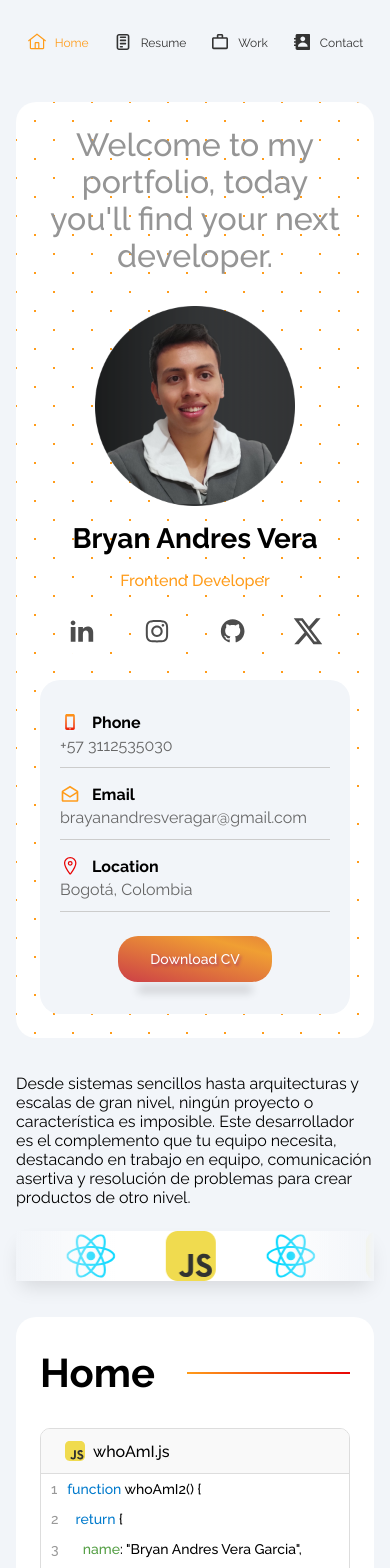
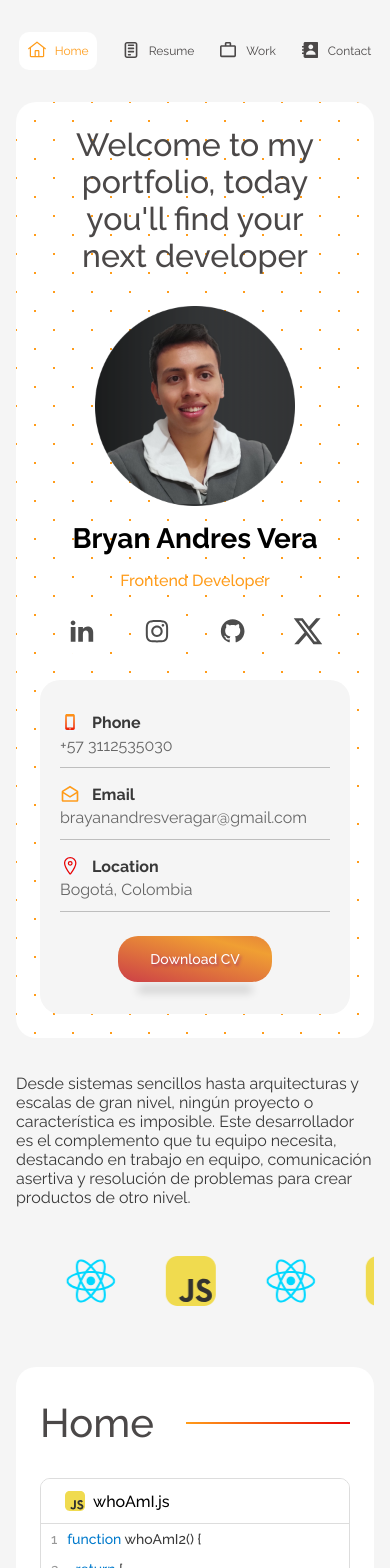
Before and after one commit to isbryanvera/portfolio, a React (Vite) app: page / in a window 390 px wide. Shown: the top 1568 px of the page. Built offline with nearby package versions, Linux system fonts and the light colour scheme; no server answers.

Commit message:
:art: Change the main style

```diff
--- a/src/components/Button/Button.css
+++ b/src/components/Button/Button.css
@@ -11,7 +11,7 @@
     text-shadow: 2px 2px 3px rgb(136 0 136 / 50%);
     background: linear-gradient(15deg, #cc3f47, #de6f3d, #f09f33, #de6f3d, #cc3f47, #aa2068) no-repeat;
     background-size: 300%;
-    color: #fff;
+    color: var(--white);
     border: none;
     background-position: left center;
     box-shadow: 0 30px 10px -20px rgba(0,0,0,.2);
@@ -29,6 +29,6 @@
     &:hover{
         /*background: linear-gradient(to right, #FF9C1A, #E80505);*/
         background: linear-gradient(15deg, #cc3f47, #de6f3d, #f09f33, #de6f3d, #cc3f47, #aa2068) no-repeat;
-        color: #ffffff;
+        color: var(--white);
     }
 }
--- a/src/components/DataRow/DataRow.css
+++ b/src/components/DataRow/DataRow.css
@@ -3,7 +3,7 @@
     display: flex;
     align-items: center;
     padding-block-end: 12px;
-    border-bottom: 1px solid #ccc;
+    border-bottom: 1px solid var(--grey-dark);
     gap: 16px;
   }
 
@@ -16,11 +16,13 @@
   }
 
   .data__frame-icon {
+    background-color: inherit;
     width: 20px;
     height: 20px;
   }
 
   .data__frame-icon img {
+    background-color: inherit;
     width: 100%;
     height: 100%;
   }
--- a/src/components/Header/Header.css
+++ b/src/components/Header/Header.css
@@ -2,7 +2,7 @@
     width: 100%;
     max-width: 1240px;
     padding-block: 16px;
-    background-color: #F2F5F9;
+    background-color:var(--grey-light);
 
     @media screen and (max-width: 1014px) {
         position: sticky;
--- a/src/components/ProjectCard/ProjectCard.css
+++ b/src/components/ProjectCard/ProjectCard.css
@@ -4,7 +4,7 @@
     background: transparent;
     border-radius: 10px;
     box-shadow: 0px 8px 28px -9px rgba(0,0,0,0.45);
-    color: #fff;
+    color: var(--white);
     cursor: pointer;
     overflow: hidden;
     background: linear-gradient(744deg,#af40ff,#5b42f3 60%,#00ddeb);
--- a/src/components/Slider/Slider.css
+++ b/src/components/Slider/Slider.css
@@ -21,15 +21,9 @@
 }
 
 .slider {
-<<<<<<< HEAD
-  background-color: #F2F5F9;
+  background-color : inherit;
   width: 100%;
   /* box-shadow: 0 10px 20px -5px rgba(0, 0, 0, .125); */
-=======
-  width: 100%;
-  background: white;
-  box-shadow: 0 10px 20px -5px rgba(0, 0, 0, .125);
->>>>>>> 9f524498961032d650afc3943bd94baa5ebbcd32
   height: 100px;
   margin: auto;
   overflow: hidden;
@@ -63,7 +57,7 @@
 }
 
 .slider::before, .slider::after {
-  background: linear-gradient(to right, #F2F5F9 0%, rgba(255, 255, 255, 0) 100%);
+  background: linear-gradient(to right, inherit 0%, rgba(255, 255, 255, 0) 100%);
   content: "";
   height: 100px;
   position: absolute;
--- a/src/components/SocialMedia/SocialMedia.css
+++ b/src/components/SocialMedia/SocialMedia.css
@@ -48,7 +48,7 @@ icon-content::after {
     bottom: -30px;
     left: 50%;
     transform: translateX(-50%);
-    color: #fff;
+    color: var(--white);
     padding: 6px 10px;
     border-radius: 5px;
     opacity: 0;
--- a/src/components/Tab/Tab.css
+++ b/src/components/Tab/Tab.css
@@ -6,7 +6,7 @@
     aspect-ratio: 1/1;
     width: 40px;
     text-align: center;
-    background-color: #ffffff;
+    background-color: var( --grey-dark );
     border-radius: 20px;
     padding: 20px;
     cursor: pointer;
@@ -24,6 +24,7 @@
   .tab__text.tab__text--selected,.tab__icon.tab__text--selected svg{
     color: white;
 
+
     @media screen and (max-width: 1015px) {
       color: #FF9C1A
     }
@@ -33,16 +34,26 @@
     background: linear-gradient(to right, #FF9C1A, #E80505);
 
     @media screen and (max-width: 1015px) {
-      background: transparent;
+      background: var(--white);
+      padding: 8px;
+      border-radius: 10px;
     }
   }
   .tab__icon svg {
-    color: #333;
+    color: var(--grey-light);
     width: 20px;
     height: 20px;
+
+    @media screen and (max-width: 1015px) {
+      color: var(--grey-variety);
+    }
   }
 
   .tab__text {
     font-size: 1.2rem;
-    color: #333;
+    color: var(--grey-light);
+
+    @media screen and (max-width: 1015px) {
+      color: var(--grey-variety);
+    }
   }
--- a/src/pages/Home/Home.css
+++ b/src/pages/Home/Home.css
@@ -6,7 +6,7 @@
     animation: fadeIn 1s ease-in-out;
   }
   .accordion-item {
-    background-color: #f9f9f9;
+    background-color: var(--white);
     padding: 12px 24px;
     cursor: pointer;
     border-bottom: solid 1px #ddd;
@@ -17,6 +17,7 @@
     overflow: hidden;
     transition: max-height 0.3s ease-out;
     counter-reset: line-numbering 0;
+    background-color: var(--white);
 
     & p{
       line-height: 30px;
--- a/src/pages/Page/Page.css
+++ b/src/pages/Page/Page.css
@@ -1,6 +1,6 @@
 .page{
     flex-grow: 1;
-    background-color: #fff;
+    background-color: var(--white);
     padding: 32px 24px;
     border-radius: 20px;
     display: flex;
@@ -39,7 +39,8 @@
 
     h2{
         font-size: 40px;
-        font-weight: '500';
+        font-weight: 500;
+        color: var(--grey-variety);
     }
 
     hr {
--- a/src/pages/Summary/Summary.jsx
+++ b/src/pages/Summary/Summary.jsx
@@ -23,7 +23,10 @@ const data = [
 function Summary() {
   return (
     <section className="summary">
-        <p className="summary__hook">Welcome to my portfolio, today you&apos;ll find your next developer.</p>
+        <div>
+            <p className="summary__hook">Welcome to my portfolio, today you&apos;ll find your</p>
+            <p className="summary__hook type-writing">next developer</p>
+        </div>
         <div className="summary__info">
             <div className="sumary__general-info">
                 <figure className="frame-profile">
--- a/src/pages/Summary/summany.css
+++ b/src/pages/Summary/summany.css
@@ -7,8 +7,7 @@
     align-items: center;
     padding: 114px 24px 24px;
     border-radius: 20px;
-    background-color: #fff;
-    background-image:  radial-gradient(#FF9C1A 0.9500000000000001px, transparent 0.9500000000000001px), radial-gradient(#FF9C1A 0.9500000000000001px, #fff 0.9500000000000001px);
+    background-image:  radial-gradient(#FF9C1A 0.9500000000000001px, transparent 0.9500000000000001px), radial-gradient(#FF9C1A 0.9500000000000001px, var(--white) 0.9500000000000001px);
     background-size: 38px 38px;
     background-position: 0 0,19px 19px;
 
@@ -33,7 +32,7 @@
     display: none;
     font-size: 32px;
     font-weight: 500;
-    color: var(--grey-dark);
+    color: var(--grey-variety);
     @media screen and (max-width: 1015px) {
         display: block;
      }
@@ -93,7 +92,7 @@
     flex-direction: column;
     gap: 24px;
     align-items: center;
-    background-color: #F2F5F9;
+    background-color: var(--grey-light);
     border-radius: 20px;
     padding: 32px 20px;
 
--- a/src/styles/App.css
+++ b/src/styles/App.css
@@ -5,17 +5,19 @@
 }
 :root{
     --main-color : #FF9C1A;
-    --secondary-color: rgb(26, 16, 3, 50%);
-    --grey-light : #D9D9D9;
-    --grey-dark : #959595;
+    --secondary-color: #393939;
+    --grey-light : #f5f5f5;
+    --grey-dark : #bebebe;
+    --grey-variety : #4b4848;
+    --white : #FFFFFF
 }
 html{
     font-size: 62.5%;
-    background-color: #F2F5F9;
     font-family: "Raleway", sans-serif;
     font-optical-sizing: auto;
 }
 body{
+    background-color: var(--grey-light);
     padding: 0 32px;
     height: 100vh;
     display: grid;
@@ -23,7 +25,6 @@ body{
     @media screen and (width > 1350px) {
         justify-content: center;
     }
-    /* Insercion */
 
     @media screen and (max-width: 1050px) {
         height: 100%;
@@ -40,7 +41,11 @@ body{
     max-width: 1250px;
     display: flex;
     flex-direction: column;
-    gap: 32px;
+    gap: 16px;
+}
+
+p{
+    color: var(--secondary-color);
 }
 
 main{
```
